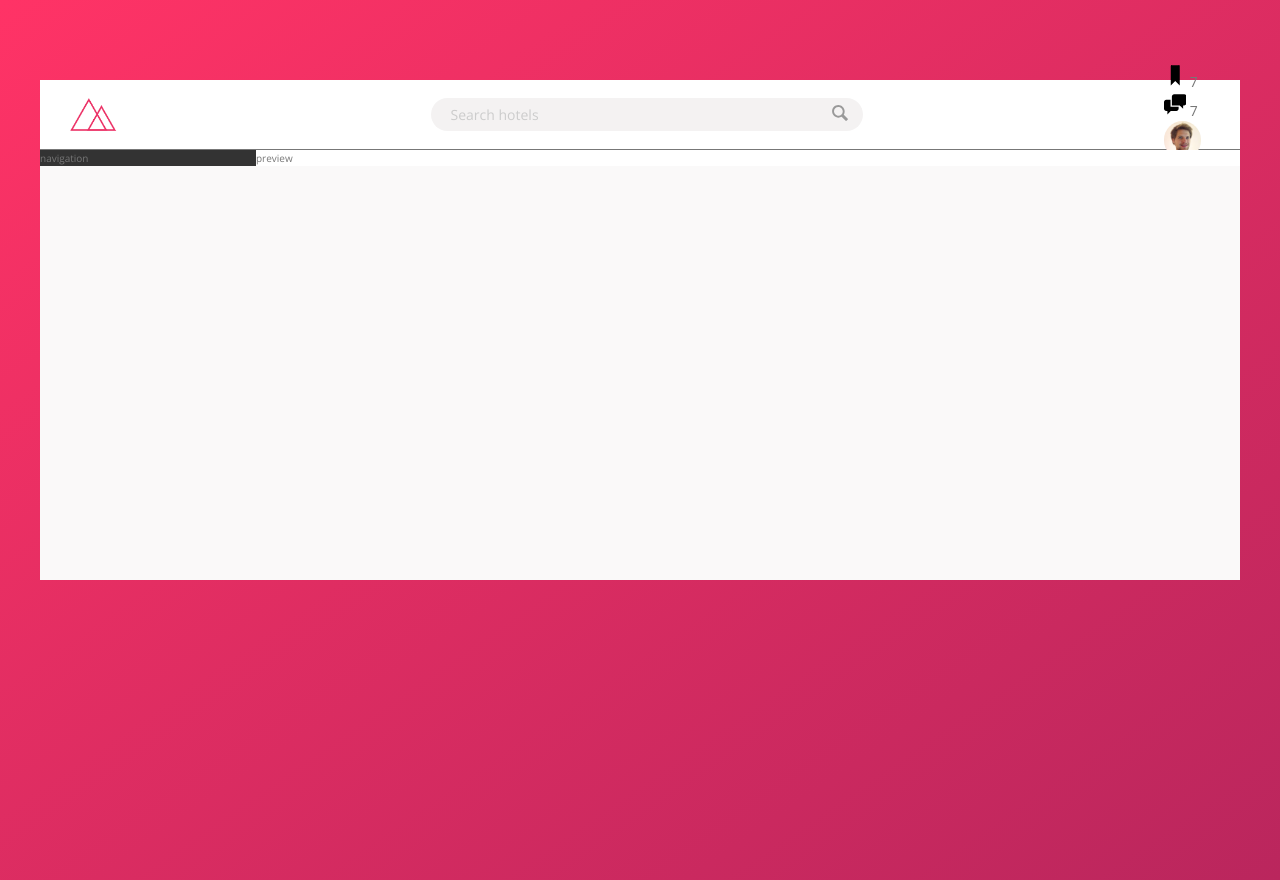
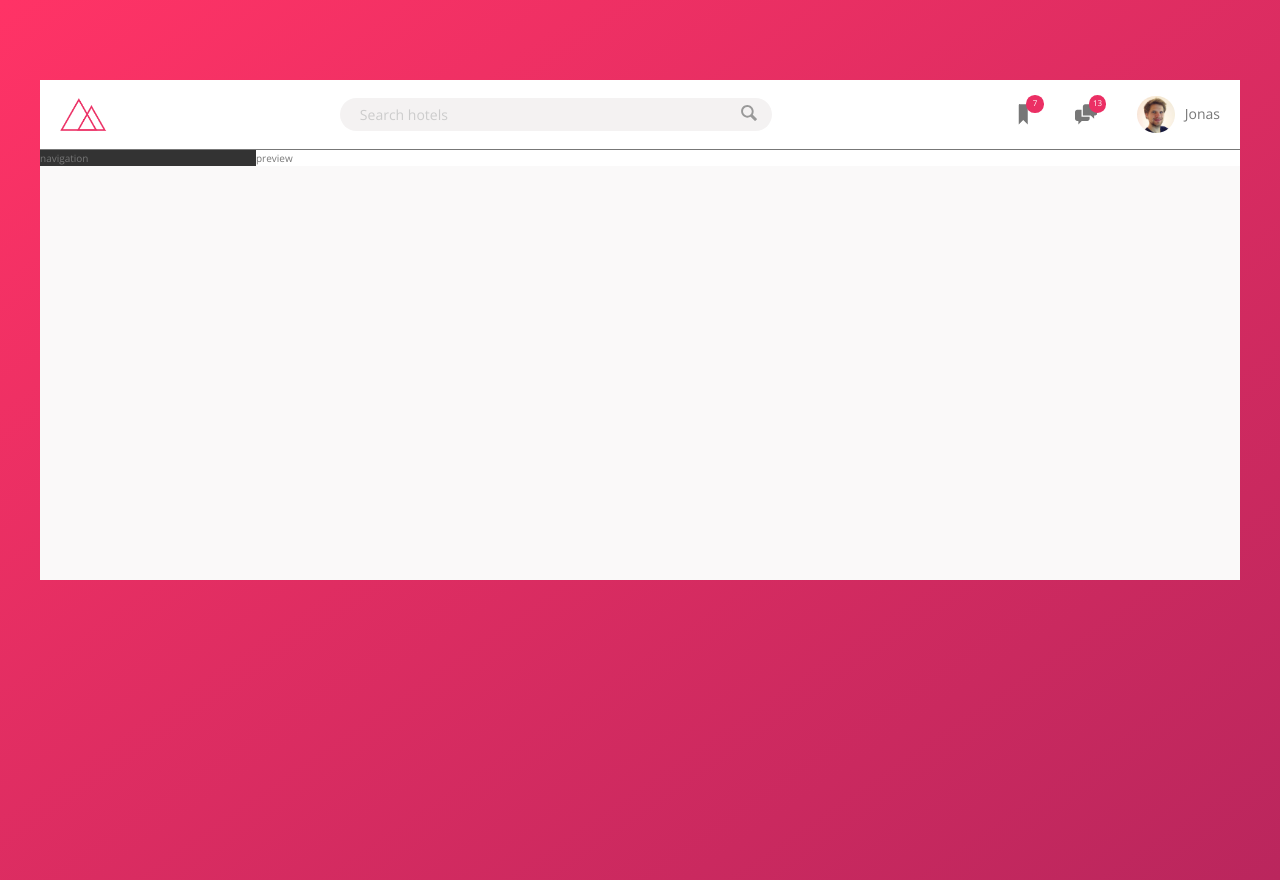
Before and after one commit to Dual1tyxd3v/trillo-advanced-CSS-, a website: page index.html in a window 1280 px wide. Drawn offline with nearby package versions, Linux system fonts and the light colour scheme.

Commit message:
Complete header

```diff
--- a/index.html
+++ b/index.html
@@ -35,7 +35,7 @@
                         <svg class="user-nav__icon">
                             <use xlink:href="./img/sprite.svg#icon-chat"></use>
                         </svg>
-                        <span class="user-nav__notification">7</span>
+                        <span class="user-nav__notification">13</span>
                     </div>
                     <div class="user-nav__user">
                         <img src="./img/user.jpg" alt="Avatar" class="user-nav__avatar">
--- a/sass/_components.scss
+++ b/sass/_components.scss
@@ -1,7 +1,7 @@
 // Logo
 .logo {
   height: 3.25rem;
-  margin-left: 3rem;
+  margin-left: 2rem;
 }
 //
 // SEARCH
@@ -56,15 +56,49 @@
 //
 // USER-NAV
 .user-nav {
+  display: flex;
+  align-self: stretch;
+
+  & > * {
+    display: flex;
+    align-items: center;
+    padding: 0 2rem;
+    cursor: pointer;
+
+    &:hover {
+      background-color: var(--color-grey-light-2);
+    }
+  }
 
   &__icon {
     height: 2.25rem;
     width: 2.25rem;
+    fill: var(--color-grey-dark-2);
+  }
+
+  &__icon-box {
+    position: relative;
+  }
+
+  &__notification {
+    font-size: .8rem;
+    width: 1.75rem;
+    height: 1.75rem;
+    border-radius: 50%;
+    color: #fff;
+    background-color: var(--color-primary);
+    display: flex;
+    align-items: center;
+    justify-content: center;
+    position: absolute;
+    top: 1.5rem;
+    right: 1.1rem;
   }
 
   &__avatar {
     height: 3.75rem;
     border-radius: 50%;
+    margin-right: 1rem;
   }
 }
 //
```
Also changed, not shown: css/style.css, 1 other file.
